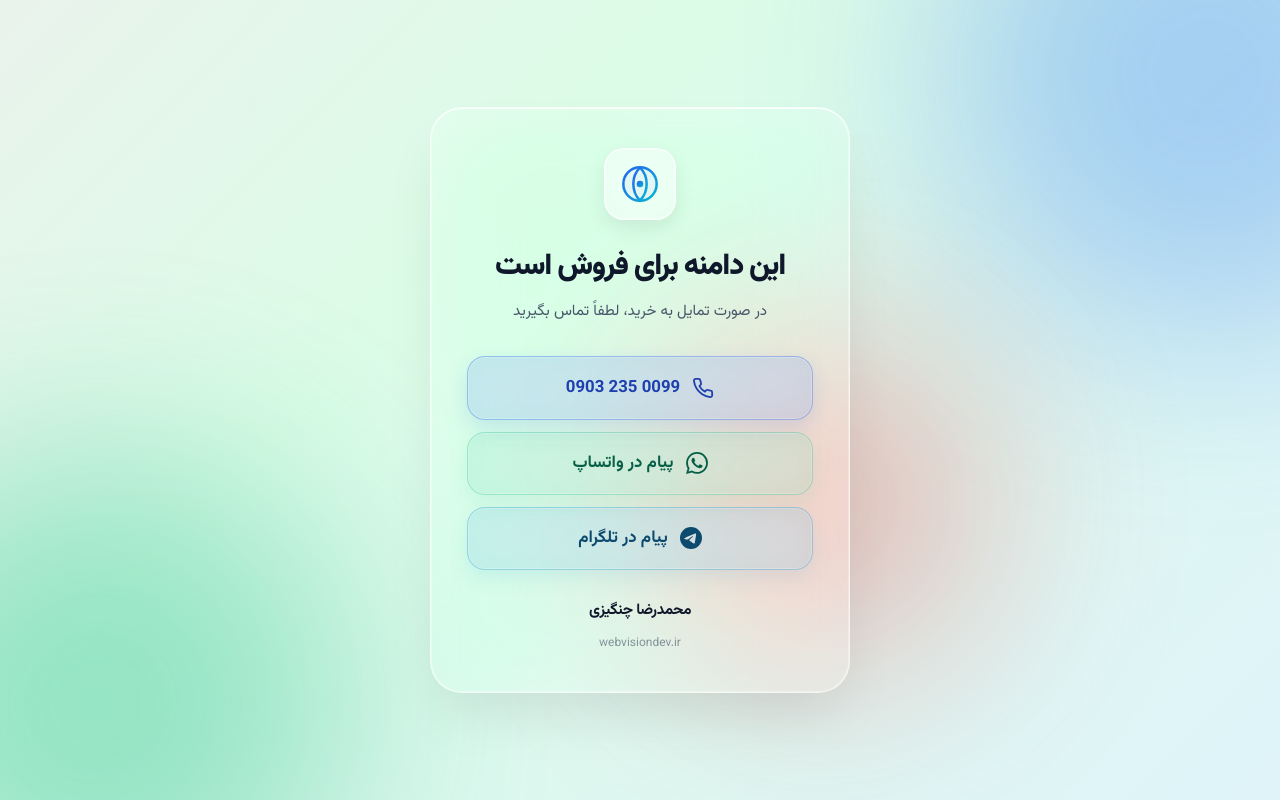
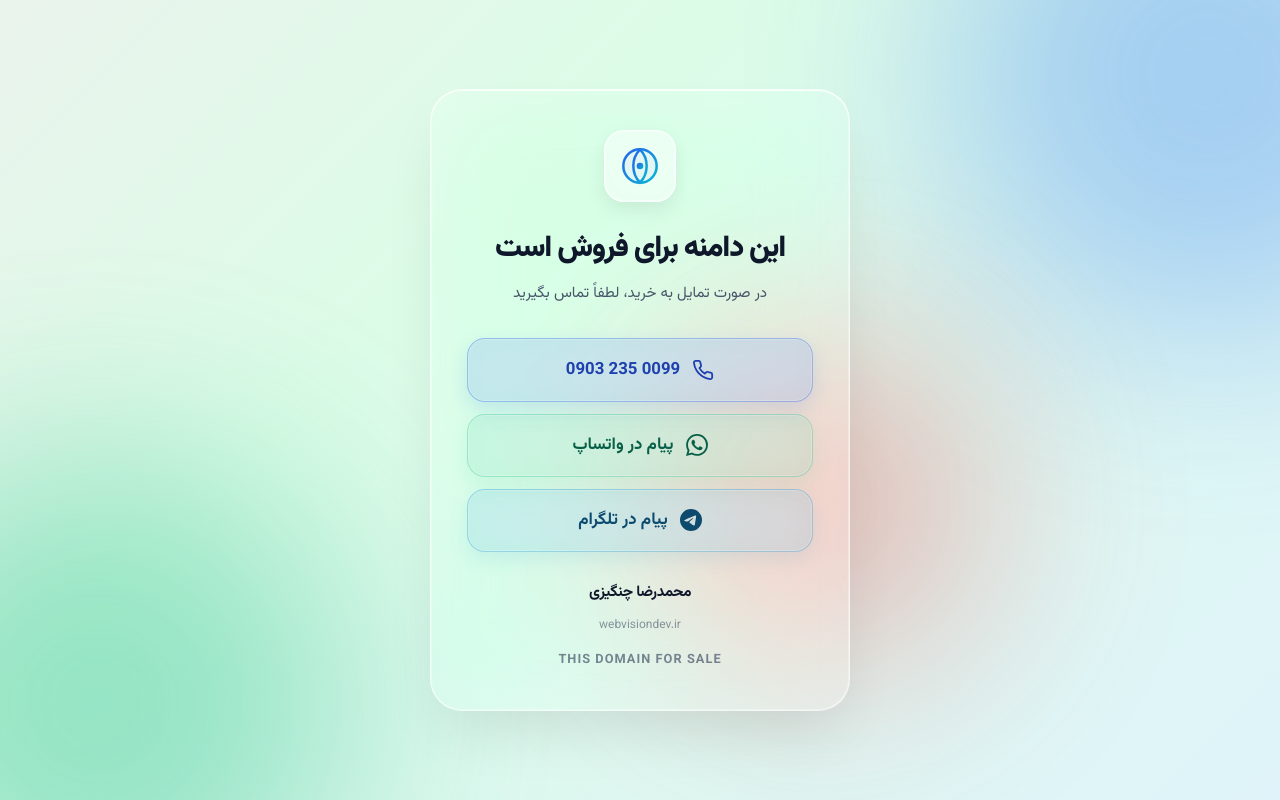
Before and after one commit to reallpha/sell-domain, a plain HTML site: page index.html in a window 1280 px wide. Drawn offline with Linux system fonts and the light colour scheme.

Commit message:
index.html

```diff
--- a/index.html
+++ b/index.html
@@ -252,6 +252,19 @@
       color: var(--primary);
     }
 
+    .sale-note {
+      display: block;
+      text-align: center;
+      font-size: 0.8rem;
+      color: var(--text-sub);
+      opacity: 0.7;
+      margin-top: 1rem;
+      font-weight: 700;
+      letter-spacing: 0.08em;
+      text-transform: uppercase;
+      direction: ltr;
+    }
+
     @media (max-width: 480px) {
       .card {
         padding: 2.25rem 1.75rem;
@@ -302,6 +315,10 @@
       .footer-link {
         font-size: 0.7rem;
       }
+      .sale-note {
+        font-size: 0.7rem;
+        margin-top: 0.75rem;
+      }
     }
   </style>
 </head>
@@ -336,7 +353,7 @@
       <span dir="ltr">0903 235 0099</span>
     </a>
 
-    <a href="https://wa.me/989032350099?text=%D8%B3%D9%84%D8%A7%D9%85%D8%8C %D8%A8%D9%87 %D8%AE%D8%B1%DB%8C%D8%AF %D8%A7%DB%8C%D9%86 %D8%AF%D8%A7%D9%85%D9%86%D9%87 %D8%B9%D9%84%D8%A7%D9%82%D9%87%E2%80%8C%D9%85%D9%86%D8%AF %D9%87%D8%B3%D8%AA%D9%85."
+    <a href="https://wa.me/989032350099?text=%D8%B3%D9%84%D8%A7%D9%85%D8%8C%20%D8%A8%D9%87%20%D8%AE%D8%B1%DB%8C%D8%AF%20%D8%A7%DB%8C%D9%86%20%D8%AF%D8%A7%D9%85%D9%86%D9%87%20%D8%B9%D9%84%D8%A7%D9%82%D9%87%E2%80%8C%D9%85%D9%86%D8%AF%20%D9%87%D8%B3%D8%AA%D9%85."
        target="_blank"
        rel="noopener noreferrer"
        class="btn btn-wa">
@@ -358,6 +375,7 @@
 
     <p class="owner-name">محمدرضا چنگیزی</p>
     <a href="https://webvisiondev.ir" target="_blank" rel="noopener noreferrer" class="footer-link">webvisiondev.ir</a>
+    <span class="sale-note">THIS DOMAIN FOR SALE</span>
   </div>
 </body>
 </html>
```
